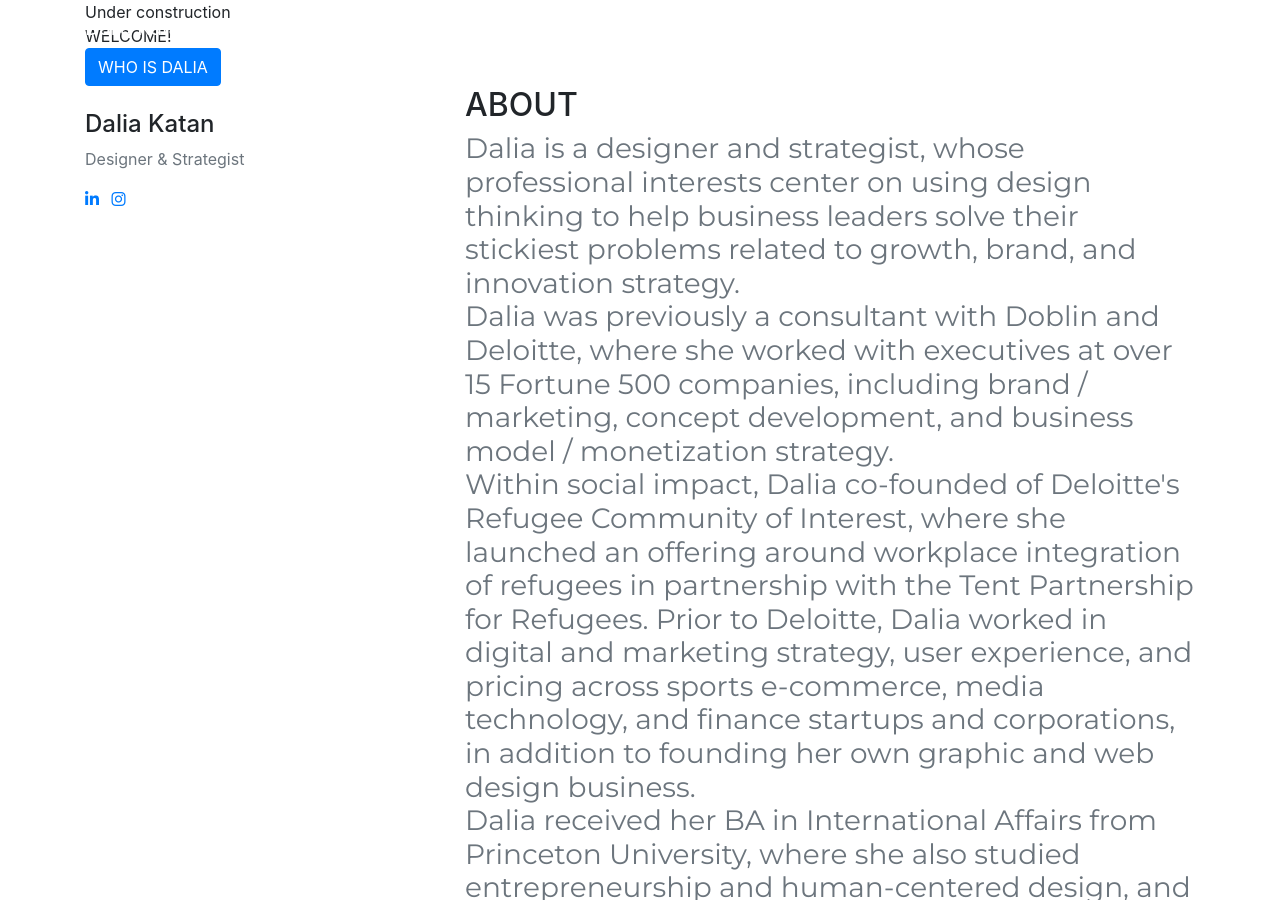
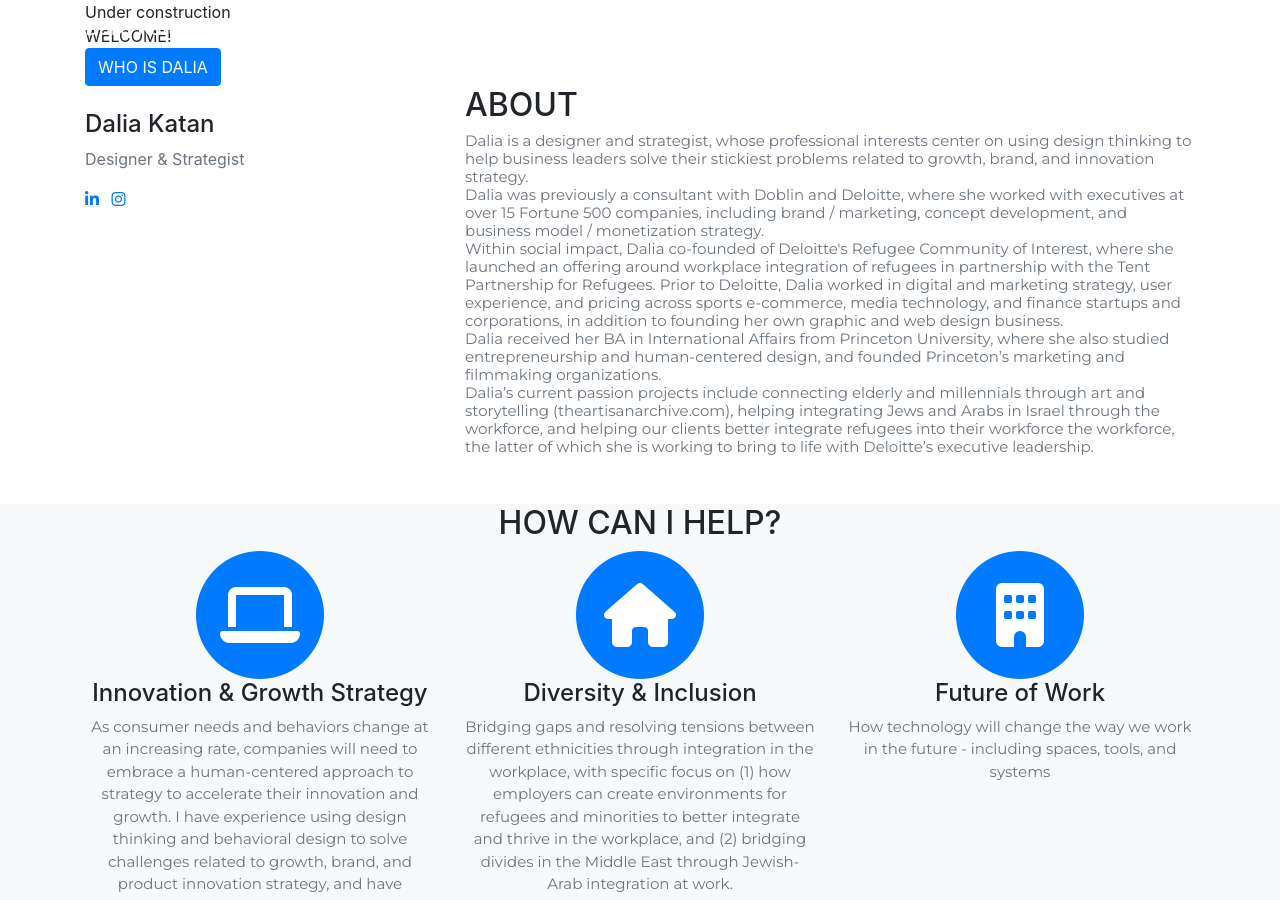
Before and after one commit to dalkat/dalkat.github.io, a Jekyll site: the page built from index.md, in a window 1280 px wide and 900 px high. Built offline with Jekyll 4.4.1, drawn with Linux system fonts in a browser that asks for light colours; nearby versions of some CDN libraries; some web fonts are replaced; library files that are not in the unit come from our copies.

Commit message:
font size for about and services

```diff
--- a/_layouts/home.html
+++ b/_layouts/home.html
@@ -45,7 +45,7 @@ layout: default
         {% assign ws = '' %}
           <div class="col-sm-8 text-left">
             <h2 class="section-heading text-uppercase">{{ site.data.home.about.heading }}</h2>
-            <h3 class="section-subheading text-muted" style="font-family:'Montserrat', 'Helvetica Neue', Helvetica, Arial, sans-serif;">{{ site.data.home.about.subheading  }}</h3>
+            <h3 class="section-subheading text-muted" style="font-size:15px; font-family:'Montserrat', 'Helvetica Neue', Helvetica, Arial, sans-serif;">{{ site.data.home.about.subheading  }}</h3>
           </div>
         </div>
 
@@ -80,7 +80,7 @@ layout: default
               <i class="{{ service.icon }} fa-stack-1x fa-inverse"></i>
             </span>
             <h4 class="service-heading">{{ service.heading }}</h4>
-            <p class="text-muted" style="font-size:14px; font-family:'Montserrat', 'Helvetica Neue', Helvetica, Arial, sans-serif;">{{ service.text }}</p>
+            <p class="text-muted" style="font-size:15px; font-family:'Montserrat', 'Helvetica Neue', Helvetica, Arial, sans-serif;">{{ service.text }}</p>
           </div>
           {%- endfor -%}
         {% assign ws = '' %}
```
